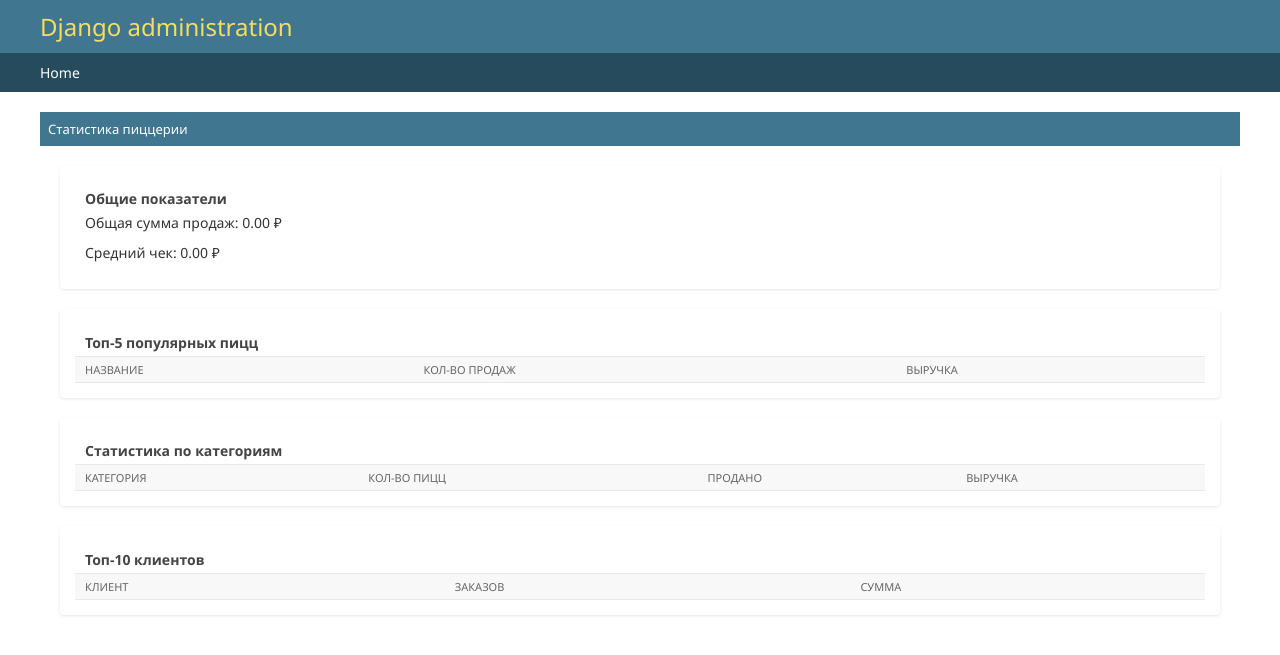
After one commit to qwint2ez/353504_SVIDINSKY_19_new, a Django app: page /statistics/ in a window 1280 px wide. The commit adds this page. Shown: the top 655 px of the page. Run offline with Django 5.2, Linux system fonts and the light colour scheme; a user stored in the database is signed in; data comes from the database, SQL or seed files in the repository; both versions use the stored data as it was after the commit; lists and menus that the app fills with data are empty.

Commit message:
stats adding

```diff
--- /dev/null
+++ b/IGI/LR5/pizza/templates/admin/pizza/statistics.html
@@ -0,0 +1,106 @@
+{% extends "admin/base_site.html" %}
+
+{% block content %}
+<div class="module">
+    <h2>Статистика пиццерии</h2>
+
+    <div class="stats-section">
+        <h3>Общие показатели</h3>
+        <p>Общая сумма продаж: {{ total_sales|floatformat:2 }} ₽</p>
+        <p>Средний чек: {{ avg_check|floatformat:2 }} ₽</p>
+    </div>
+
+    <div class="stats-section">
+        <h3>Топ-5 популярных пицц</h3>
+        <table>
+            <thead>
+                <tr>
+                    <th>Название</th>
+                    <th>Кол-во продаж</th>
+                    <th>Выручка</th>
+                </tr>
+            </thead>
+            <tbody>
+                {% for pizza in top_pizzas %}
+                <tr>
+                    <td>{{ pizza.pizza__name }}</td>
+                    <td>{{ pizza.total_quantity }}</td>
+                    <td>{{ pizza.total_revenue|floatformat:2 }} ₽</td>
+                </tr>
+                {% endfor %}
+            </tbody>
+        </table>
+    </div>
+
+    <div class="stats-section">
+        <h3>Статистика по категориям</h3>
+        <table>
+            <thead>
+                <tr>
+                    <th>Категория</th>
+                    <th>Кол-во пицц</th>
+                    <th>Продано</th>
+                    <th>Выручка</th>
+                </tr>
+            </thead>
+            <tbody>
+                {% for cat in category_stats %}
+                <tr>
+                    <td>{{ cat.pizza__category__name }}</td>
+                    <td>{{ cat.pizzas_count }}</td>
+                    <td>{{ cat.total_sold }}</td>
+                    <td>{{ cat.total_revenue|floatformat:2 }} ₽</td>
+                </tr>
+                {% endfor %}
+            </tbody>
+        </table>
+    </div>
+
+    <div class="stats-section">
+        <h3>Топ-10 клиентов</h3>
+        <table>
+            <thead>
+                <tr>
+                    <th>Клиент</th>
+                    <th>Заказов</th>
+                    <th>Сумма</th>
+                </tr>
+            </thead>
+            <tbody>
+                {% for customer in top_customers %}
+                <tr>
+                    <td>{{ customer.customer__user__username }}</td>
+                    <td>{{ customer.orders_count }}</td>
+                    <td>{{ customer.total_spent|floatformat:2 }} ₽</td>
+                </tr>
+                {% endfor %}
+            </tbody>
+        </table>
+    </div>
+</div>
+
+<style>
+.stats-section {
+    margin: 20px;
+    padding: 15px;
+    background: #fff;
+    border-radius: 4px;
+    box-shadow: 0 1px 3px rgba(0,0,0,0.1);
+}
+
+table {
+    width: 100%;
+    border-collapse: collapse;
+}
+
+th, td {
+    padding: 8px;
+    text-align: left;
+    border-bottom: 1px solid #ddd;
+}
+
+th {
+    background-color: #f5f5f5;
+}
+</style>
+{% endblock %}
--- a/IGI/LR5/pizza/templates/pizza/base.html
+++ b/IGI/LR5/pizza/templates/pizza/base.html
@@ -23,6 +23,9 @@
                 {% else %}
                     <li><a href="{% url 'pizza:login' %}">Войти</a></li>
                     <li><a href="{% url 'pizza:register' %}">Регистрация</a></li>
+                {% endif %}
+                {% if user.is_staff %}
+                    <li><a href="{% url 'pizza:statistics' %}">Статистика</a></li>
                 {% endif %}
             </ul>
         </nav>
--- a/IGI/LR5/pizza/urls.py
+++ b/IGI/LR5/pizza/urls.py
@@ -36,4 +36,7 @@ urlpatterns = [
 
     # API URLs
     re_path(r'^api/payment/create/$', create_payment_intent, name='create_payment_intent'),
+
+    # Статистика
+    path('statistics/', views.statistics_view, name='statistics'),
 ]
--- a/IGI/LR5/pizza/views.py
+++ b/IGI/LR5/pizza/views.py
@@ -4,14 +4,17 @@ from django.shortcuts import render, redirect, get_object_or_404
 from django.contrib.auth import login, logout
 from django.views.generic import ListView, DetailView, CreateView, UpdateView, DeleteView
 from django.urls import reverse_lazy
-from .models import Pizza, Order, Review, OrderItem, PizzaSize, PizzaPricing
+from .models import Pizza, Order, Review, OrderItem, PizzaSize, PizzaPricing, Customer, PizzaCategory
 from .forms import PizzaForm, OrderForm, ReviewForm, UserRegistrationForm
 from .services import WeatherService, PaymentService, QuoteService
 from django.http import JsonResponse
 from django.conf import settings
 from django.contrib import messages
-from django.db.models import Q
+from django.db.models import Q, Avg, Count, Sum, F, FloatField
+from django.db.models.functions import ExtractYear
+from statistics import median, mode
 from datetime import datetime
+from django.contrib.admin.views.decorators import staff_member_required
 
 class PizzaListView(ListView):
     model = Pizza
@@ -180,3 +183,64 @@ def reviews_by_rating(request, rating):
         'rating': rating
     }
     return render(request, 'pizza/reviews_by_rating.html', context)
+
+@staff_member_required
+def statistics_view(request):
+    # Получаем все завершенные заказы
+    completed_orders = Order.objects.filter(Q(status='completed') | Q(status='delivered'))
+
+    # Общие показатели
+    total_sales = completed_orders.aggregate(
+        total=Sum(F('total_price'))
+    )['total'] or 0
+
+    # Средний чек (используем все ненулевые заказы)
+    non_zero_orders = completed_orders.filter(total_price__gt=0)
+    avg_check = non_zero_orders.aggregate(
+        avg=Avg('total_price')
+    )['avg'] or 0
+
+    # Медианный чек
+    order_prices = list(non_zero_orders.values_list('total_price', flat=True))
+    median_check = median(order_prices) if order_prices else 0
+
+    # Топ-5 популярных пицц с учетом только завершенных заказов
+    top_pizzas = OrderItem.objects.filter(
+        order__in=completed_orders
+    ).values(
+        'pizza__name'
+    ).annotate(
+        total_quantity=Sum('quantity'),
+        total_revenue=Sum(F('item_price'))
+    ).order_by('-total_quantity')[:5]
+
+    # Статистика по категориям с учетом только завершенных заказов
+    category_stats = OrderItem.objects.filter(
+        order__in=completed_orders
+    ).values(
+        'pizza__category__name'
+    ).annotate(
+        pizzas_count=Count('pizza__id', distinct=True),
+        total_sold=Sum('quantity'),
+        total_revenue=Sum('item_price')
+    ).order_by('-total_revenue')
+
+    # Топ-10 клиентов по завершенным заказам
+    top_customers = Order.objects.filter(
+        id__in=completed_orders
+    ).values(
+        'customer__user__username'
+    ).annotate(
+        orders_count=Count('id'),
+        total_spent=Sum('total_price')
+    ).order_by('-total_spent')[:10]
+
+    context = {
+        'total_sales': total_sales,
+        'avg_check': avg_check,
+        'median_check': median_check,
+        'top_pizzas': top_pizzas,
+        'category_stats': category_stats,
+        'top_customers': top_customers,
+    }
+    return render(request, 'admin/pizza/statistics.html', context)
```
Also changed, not shown: IGI/LR5/pizza/admin.py (+10 -0 lines), IGI/LR5/pizza/templates/pizza/statistics.html (added, +114 -0 lines), IGI/LR5/db.sqlite3.
